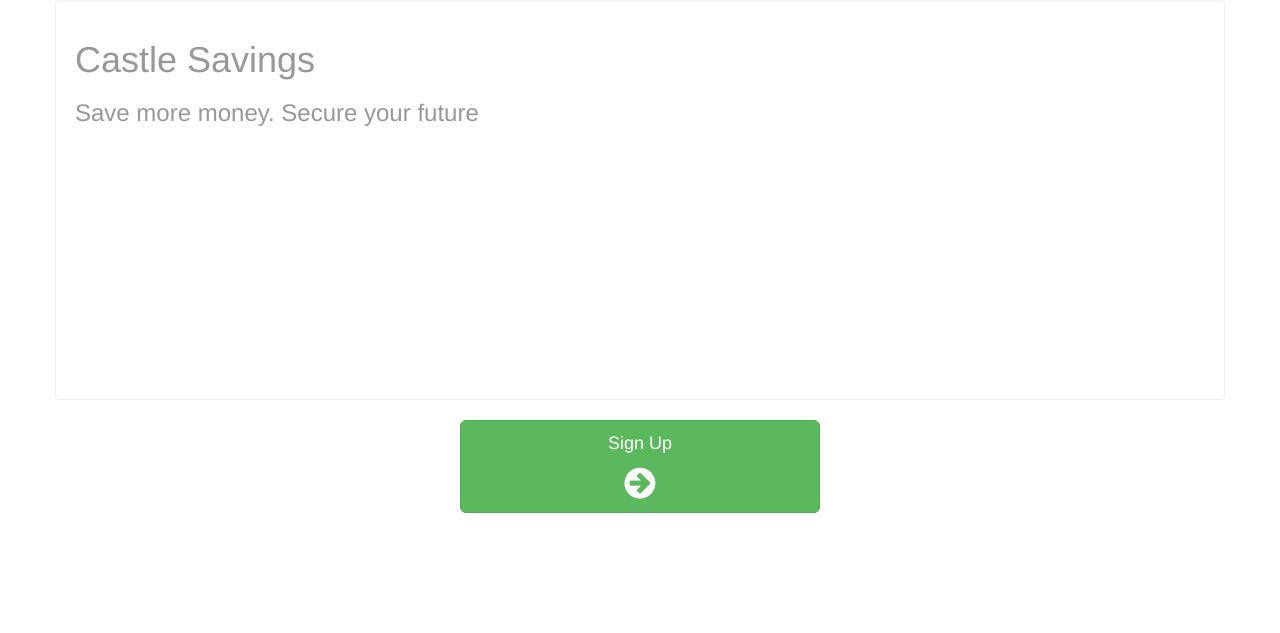
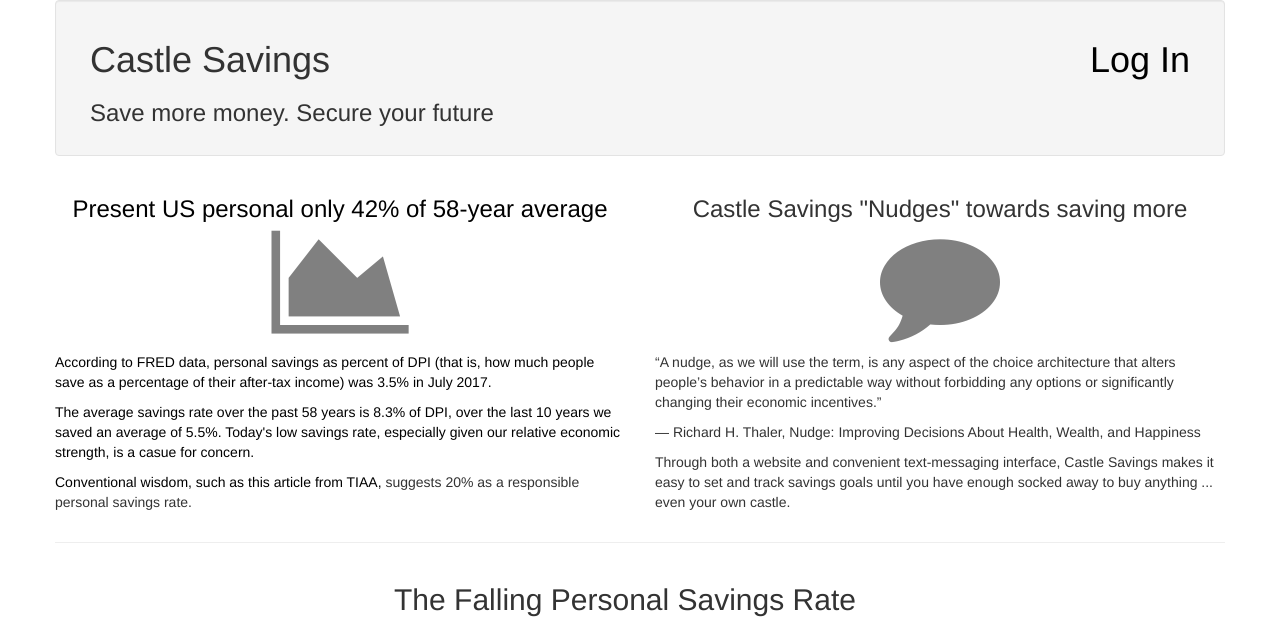
Before and after one commit to gmareske/castle-savings, a Flask app: page /hello in a window 1280 px wide. Shown: the top 633 px of the page. Before the commit the page ends 513 px from the top, so only its background shows below. Run offline with Flask 2, Linux system fonts and the light colour scheme; some libraries are stand-ins or nearby versions.

Commit message:
I'm a web designer --GM

```diff
--- a/static/style.css
+++ b/static/style.css
@@ -16,8 +16,9 @@
 
 
 .info i {
-  color: green;
+  color: grey;
 }
+
 
 .app {
     font-size: 16px;
--- a/templates/index.html
+++ b/templates/index.html
@@ -9,20 +9,49 @@
 <body>
   <div class="container">
     <div class="row">
-    <div class="col-md-12 well" id="mainbanner">
-    <div class="opacity1">
+    <div class="col-md-12 well">
+      <div class="col-md-6">
       <h1>Castle Savings</h1>
       <h3>Save more money. Secure your future</h3>
     </div>
+      <div class="col-md-6 text-right">
+        <h1><a class="black-text button" href="app">Log In</h1>
+      </div>
+    </div>
+    <div class="row control-group">
+      <div class="col-md-6 col-xs-12 col-sm-12 info">
+          <h3 class="text-center">Present US personal only 42% of 58-year average</br>
+          <i class="fa fa-area-chart fa-5x"></i></h3>
+          <p>According to FRED data, personal savings as percent of DPI (that is, how much people save as a percentage of their after-tax income) was 3.5% in July 2017.</p>
+          <p>The average savings rate over the past 58 years is 8.3% of DPI, over the last 10 years we saved an average of 5.5%. Today's low savings rate, especially given our relative economic strength, is a casue for concern.<p>
+          <p>Conventional wisdom, such as <a href="https://www.tiaa.org/public/offer/insights/starting-out/how-much-of-my-income-should-i-save-every-month" class="black-text">this article from TIAA,</a> suggests 20% as a responsible personal savings rate.</p>
+      </div>
+      <div class="col-md-6 col-xs-12 col-sm-12 info">
+          <h3 class="text-center">Castle Savings "Nudges" towards saving more</br>
+          <i class="fa fa-comment fa-5x"></i></h3>
+          <p>“A nudge, as we will use the term, is any aspect of the choice architecture that alters people’s behavior in a predictable way without forbidding any options or significantly changing their economic incentives.”</p>
+          <p>― Richard H. Thaler, Nudge: Improving Decisions About Health, Wealth, and Happiness</p>
+          <p>Through both a website and convenient text-messaging interface, Castle Savings makes it easy to set and track savings goals until you have enough socked away to buy anything ... even your own castle.</p>
+      </div>
+    </div>
+    <hr>
+    <div class="row control-group col-md-12 text-center">
+      <h2></h2>
+      <h2>The Falling Personal Savings Rate</h2>
+      <h2></h2>
+        <a href="https://ibb.co/iJDmKQ"><img src="https://preview.ibb.co/mOPtzQ/Screen_Shot_2017_09_16_at_5_57_18_PM.png" alt="Screen_Shot_2017_09_16_at_5_57_18_PM" border="0"></a>
+      </div>
+    </div>
+    <div class="row control-group">
+      <div class="col-md-6 col-xs-12 col-sm-12 info">
+          <h3 class="text-center">Why It works</br>
+          <i class="fa fa-question-circle fa-5x"></i></h3>
+      </div>
+      <div class="col-md-6 col-xs-12 col-sm-12 info">
+          <h3 class="text-center">How It Works</br>
+          <i class="fa fa-gear fa-5x"></i></h3>
+          <p>Castle Savings
+      </div>
     </div>
   </div>
-  <div class="row">
-  <div class="col-md-4 col-md-offset-4 text-center">
-    <button type="button" class="btn btn-success btn-lg btn-block">
-      <p>Sign Up</p>
-      <i class="fa fa-arrow-circle-right fa-2x" aria-hidden="true"></i>
-    </button>
-  </div>
-
-  </div>
 </body>
```
Also changed, not shown: static/img/coin.jpg (deleted), 2 other files.
